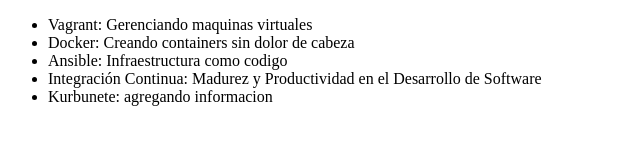
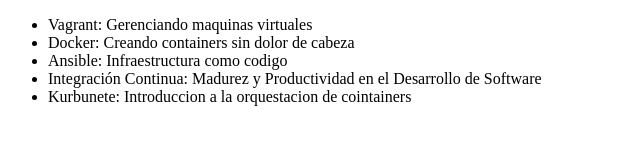
Before and after one commit to AxayacatlS/curso-git, a plain HTML site: page index.html in a window 1280 px wide. Shown: the whole page, without its empty margins (0-640 px from the left). Drawn offline with Linux system fonts and the light colour scheme.

```diff
--- a/index.html
+++ b/index.html
@@ -10,7 +10,7 @@
             <li>Docker: Creando containers sin dolor de cabeza</li>
             <li>Ansible: Infraestructura como codigo</li>
             <li>Integración Continua: Madurez y Productividad en el Desarrollo de Software</li>
-            <li>Kurbunete: agregando informacion</li>
+            <li>Kurbunete: Introduccion a la orquestacion de cointainers</li>
         </ul>
     </body>
 </html>
```
